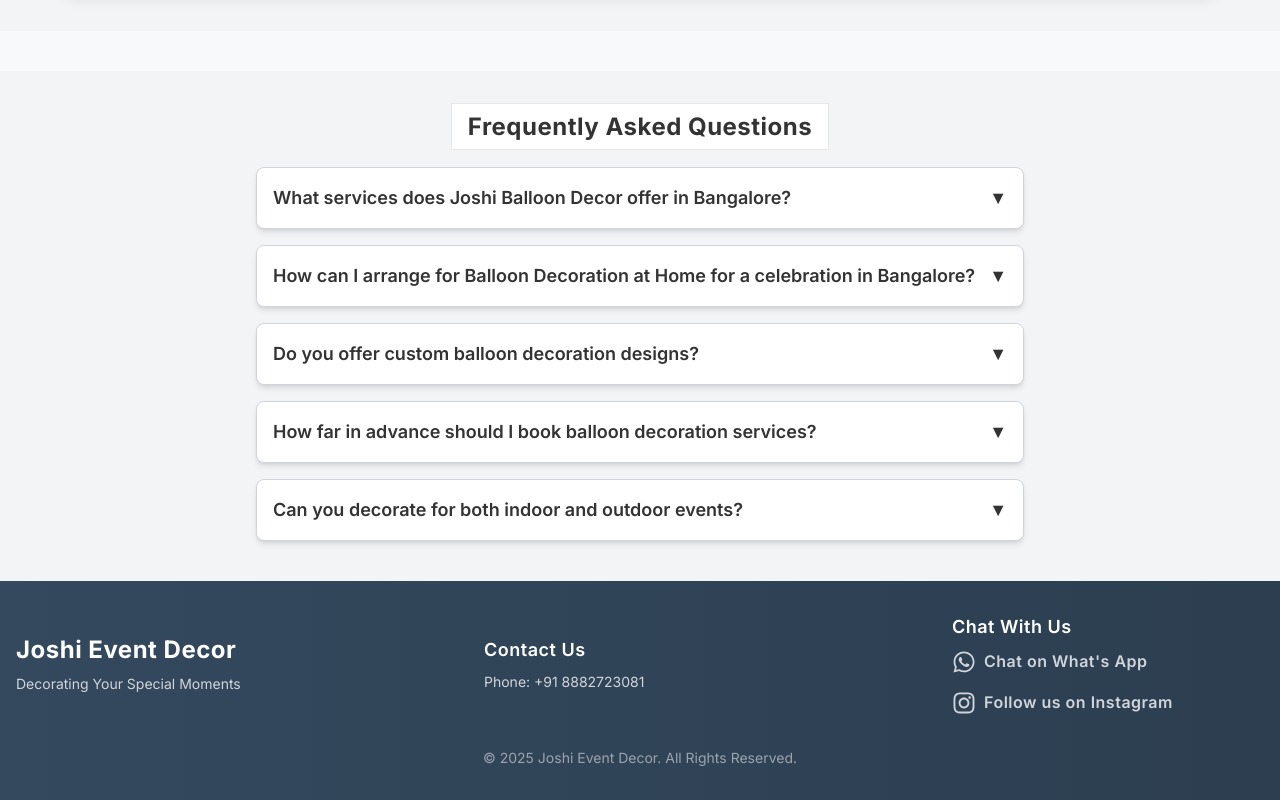
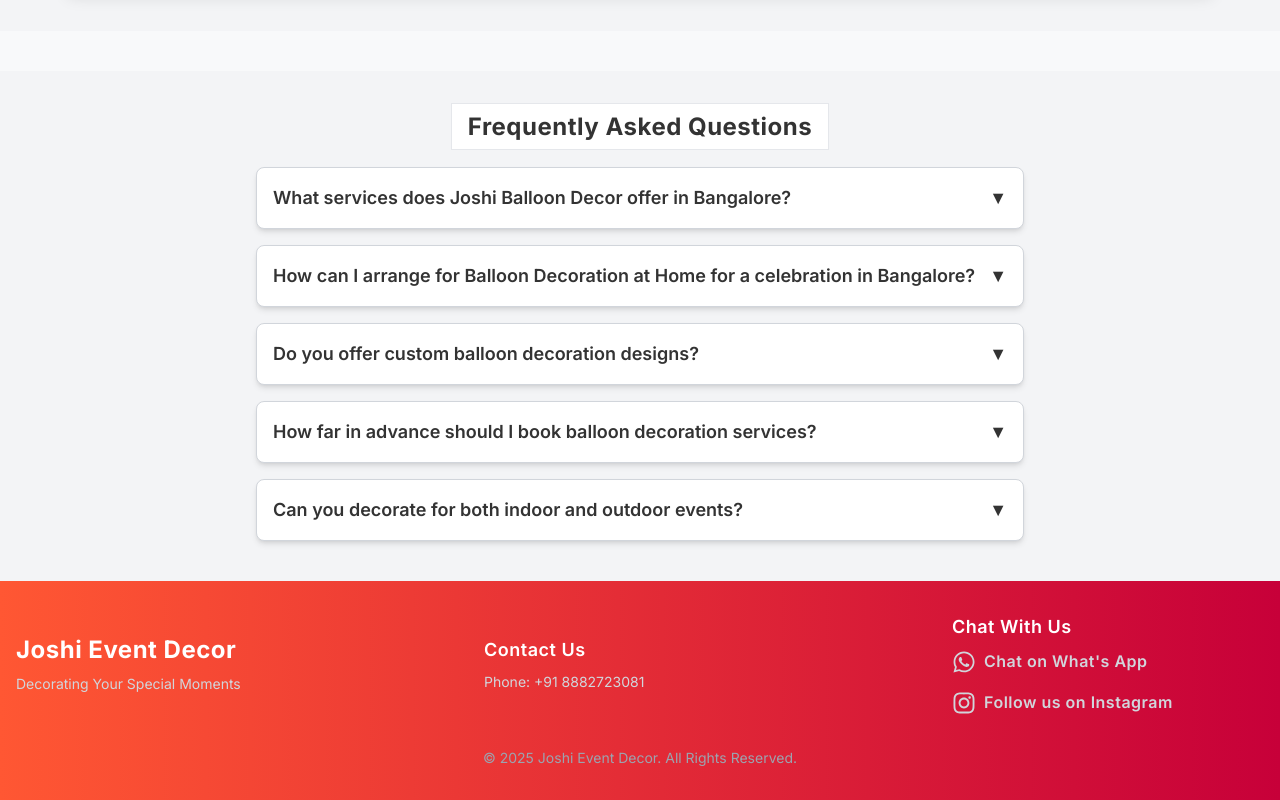
Before and after one commit to asuthar2002/staticnext, a Next.js app: page / in a window 1280 px wide. Shown: the part 3718-4518 px from the top of the page. Built offline with nearby package versions, Linux system fonts and the light colour scheme.

Commit message:
Update Footer.js

```diff
--- a/src/app/components/Footer.js
+++ b/src/app/components/Footer.js
@@ -5,7 +5,8 @@ import { FaInstagram } from "react-icons/fa";
 
 export default function Footer() {
   return (
-    <footer className="bg-gradient-to-r from-[#34495E] to-[#2C3E50] text-white py-8">
+    <footer className="bg-gradient-to-r from-[#FF5733] to-[#C70039]
+ text-white py-8">
       <div className="container mx-auto px-4">
         <div className="flex flex-wrap justify-between items-center">
           {/* Logo & Brand Name */}
```
